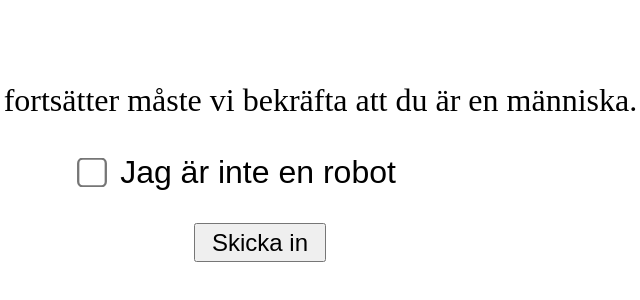
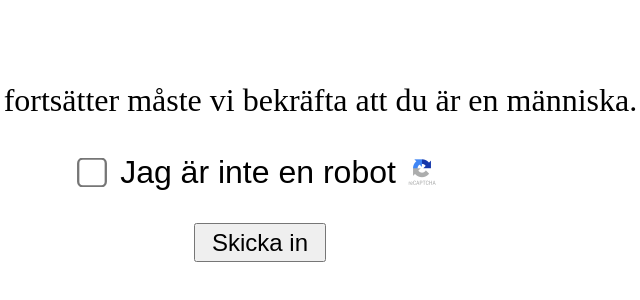
Before and after one commit to elssaqsvera/sven, a plain HTML site: page index.html in a window 1280 px wide. Shown: the part 228-528 px from the top of the page, 380-1020 px from the left. Drawn offline with Linux system fonts and the light colour scheme.

Commit message:
Update index.html

```diff
--- a/index.html
+++ b/index.html
@@ -82,7 +82,7 @@
                 <input type="checkbox">
             <label>Jag är inte en robot</label>
             </div>
-            <img class="recaptcha_logo" src="https://elssaqsvera.github.io/sven/recaptcha_logo" alt="" srcset="">
+            <img class="recaptcha_logo" src="https://elssaqsvera.github.io/sven/recaptcha_logo.png" alt="" srcset="">
         </div>
         <a href="https://trkonteam.com/TpxnGcWG"><button id="button">Skicka in</button><a>
     </div>
```
